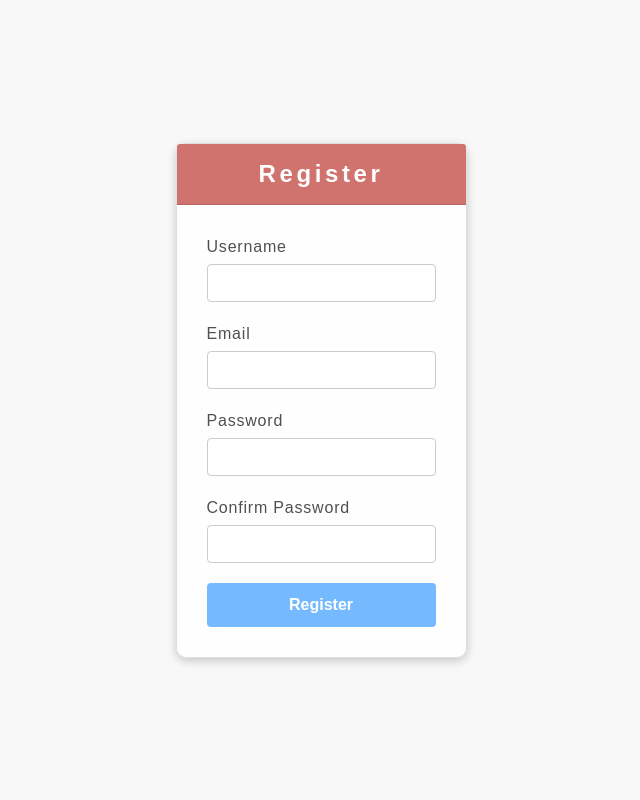
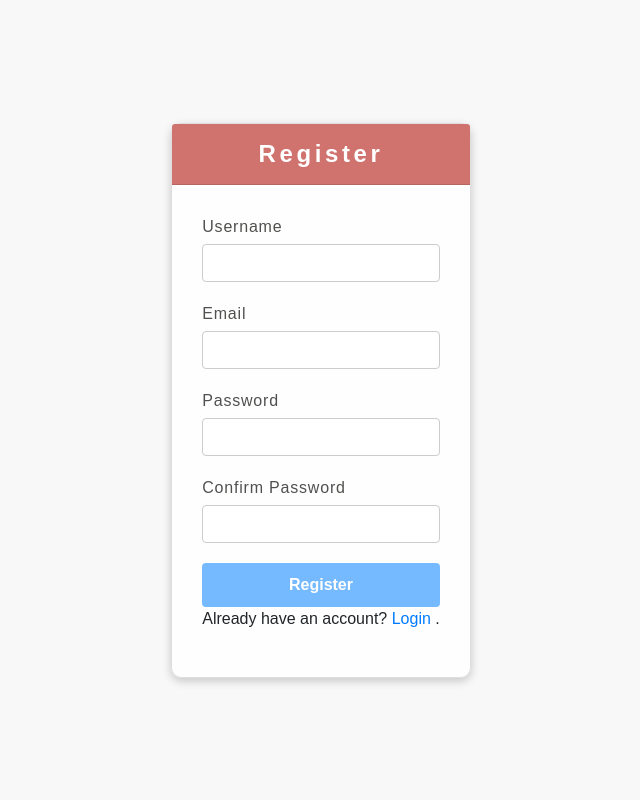
Before and after one commit to samrous6213/women-responding-chatbot, a Django app: page /register in a window 1280 px wide. Shown: the whole page, without its empty margins (319-959 px from the left). Run offline with Django 4.2, Linux system fonts and the light colour scheme; some libraries are stand-ins or nearby versions.

Commit message:
Update register.html

```diff
--- a/django_chatbot/templates/register.html
+++ b/django_chatbot/templates/register.html
@@ -104,6 +104,7 @@
         </div>
         <button type="submit">Register</button>
       </form>
+      <p>Already have an account? <a href="{% url 'login' %}">Login </a>.</p>
     </div>
  </div>
 </div>
```
